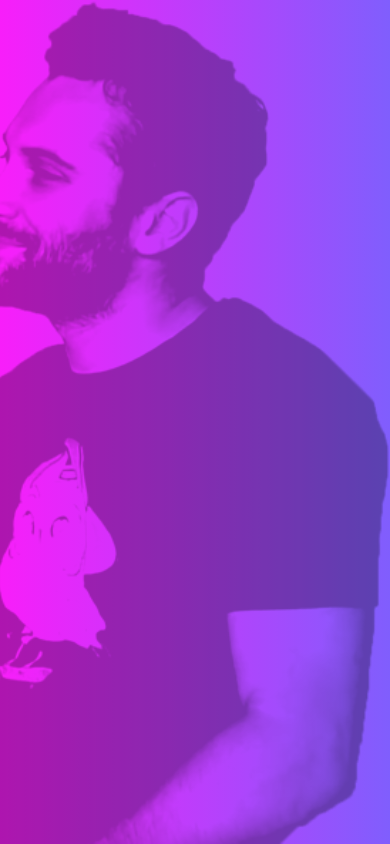
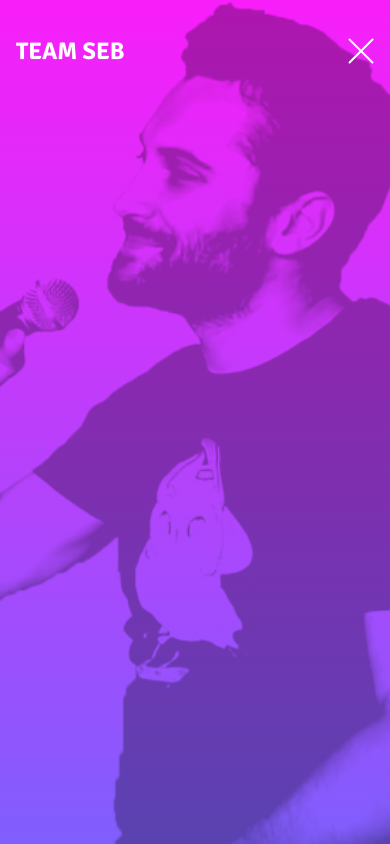
Before and after one commit to batgithub/1HALR-sampler, a website: page dev/index.html in a window 390 px wide. Both pictures are taken after a click on the element "TEAM SEB". Drawn offline with nearby package versions, Linux system fonts and the light colour scheme.

Commit message:
Create animation In and Out for the popUp

```diff
--- a/dev/app.js
+++ b/dev/app.js
@@ -1,2 +1,2 @@
-var teamSeb=$("#teamSeb"),position=teamSeb.position(),width=teamSeb.outerWidth(),height=teamSeb.outerHeight(),margin=teamSeb.css("marginLeft");function loader(){$("button").each(function(){var file=$(this).data("file"),audio='<audio preload="auto" id="'+file+'"><source src="./src/audio/'+file+'.mp3"><span>NaN';$("#"+file),$("#"+file);$(this).append(audio)})}function playSound(id){var audioClick=$("#"+id)[0],duration=1e3*audioClick.duration;audioClick.play(),audioClick.onplaying=function(){$(audioClick).parent().addClass("active")},setTimeout(function(){$(audioClick).parent().removeClass("active")},duration)}console.log(position),console.log(width),console.log(height),console.log(margin),console.log("aaaadazzml"),teamSeb.click(function(){$("#sebPop").css({opacity:"1",height:height,width:width,zIndex:"1000",top:position.top,left:position.left+margin}),$("#sebPop").animate({top:"0",left:"0",width:"100%",height:"100%",opacity:"1"},300)});
+var position,width,height,margin,titlePosition,teamSeb=$("#teamSeb");function loader(){$("button").each(function(){var file=$(this).data("file"),audio='<audio preload="auto" id="'+file+'"><source src="./src/audio/'+file+'.mp3"><span>NaN';$("#"+file),$("#"+file);$(this).append(audio)})}function playSound(id){var audioClick=$("#"+id)[0],duration=1e3*audioClick.duration;audioClick.play(),audioClick.onplaying=function(){$(audioClick).parent().addClass("active")},setTimeout(function(){$(audioClick).parent().removeClass("active")},duration)}teamSeb.click(function(){position=teamSeb.position(),width=teamSeb.outerWidth(),height=teamSeb.outerHeight(),margin=teamSeb.css("marginLeft"),titlePosition=$("#titleSeb").position(),$("#sebPop").css({opacity:"1",height:height,width:width,zIndex:"1000",top:teamSeb.offset().top-$(window).scrollTop(),left:position.left+margin}),$("#titlePop").css({}),$("#sebPop").animate({top:"0",left:"0",width:"100%",height:"100%",opacity:"1"},300)}),$("#closePop").click(function(){console.log("click close"),$("#sebPop").animate({top:teamSeb.offset().top-$(window).scrollTop(),left:position.left+margin,height:height,width:width,zIndex:"-1000"},300),setTimeout(function(){$("#sebPop").css({opacity:"0"})},300)});
 //# sourceMappingURL=app.js.map
--- a/dev/index.html
+++ b/dev/index.html
@@ -13,19 +13,34 @@
       <div class="container">
         <h1 class="title">😻😻😻😻😻😻<br /> 1 heure avant la rupture</h1>
         <p class="sub">Choisi ta team pour t’engueuler!</p>
+        <p class="sub">Choisi ta team pour t’engueuler!</p>
+        <p class="sub">Choisi ta team pour t’engueuler!</p>
+        <p class="sub">Choisi ta team pour t’engueuler!</p>
+        <p class="sub">Choisi ta team pour t’engueuler!</p>
+        <p class="sub">Choisi ta team pour t’engueuler!</p>
+        <p class="sub">Choisi ta team pour t’engueuler!</p>
+        <p class="sub">Choisi ta team pour t’engueuler!</p>
+        <p class="sub">Choisi ta team pour t’engueuler!</p>
+
       </div>
     </header>
     <main>
       <div class="container">
-        <section class="team seb " id="teamSeb">
-          <h2>Team Seb</h2>
+        <section class="team seb bg-seb " id="teamSeb">
+          <h2 class="title white" id="titleSeb">Team Seb</h2>
         </section>
         <section class="team mag" id="teamMag">
-          <h2>Team Mag</h2>
+          <h2 class="title white" id="titleMag">Team Mag</h2>
         </section>
       </div>
     </main>
-    <div class="pop" id="sebPop">
+    <div class="pop bg-seb" id="sebPop">
+      <div class="header">
+        <h2 class="title white" id="titlePop">
+          Team seb
+        </h2>
+        <img src="src/imgs/ico-cross.svg" alt="" id="closePop">
+      </div>
 
     </div>
 
--- a/dev/js/test1.js
+++ b/dev/js/test1.js
@@ -1,23 +1,27 @@
 var teamSeb = $( "#teamSeb" );
-var position = teamSeb.position();
-var width = teamSeb.outerWidth();
-var height = teamSeb.outerHeight();
-var margin = teamSeb.css("marginLeft");
+var position
+var width
+var height
+var margin
+var titlePosition
 
-console.log(position);
-console.log(width);
-console.log(height);
-console.log(margin);
-console.log("aaaadazzml");
 
 teamSeb.click(function(){
+  position = teamSeb.position();
+  width = teamSeb.outerWidth();
+  height = teamSeb.outerHeight();
+  margin = teamSeb.css("marginLeft");
+  titlePosition = $( "#titleSeb" ).position();
+
   $( "#sebPop" ).css({
     opacity:'1',
     height:height,
     width: width,
     zIndex: '1000',
-    top: position.top,
+    top: teamSeb.offset().top - $(window).scrollTop(),
     left: position.left + margin
+  })
+  $( "#titlePop" ).css({
   })
   $( "#sebPop" ).animate({
     top:'0',
@@ -28,6 +32,25 @@ teamSeb.click(function(){
   },300)
 })
 
+$( "#closePop" ).click(function(){
+  console.log("click close");
+  $( "#sebPop" ).animate({
+    top: teamSeb.offset().top - $(window).scrollTop(),
+    left: position.left + margin,
+    height:height,
+    width: width,
+    zIndex:'-1000'
+  },300)
+
+  setTimeout(
+    function()
+    {
+      $( "#sebPop" ).css({
+        opacity:'0'
+      })
+  }, 300);
+
+})
 
 function loader() {
     $("button").each(
--- a/dev/sass/_pop.scss
+++ b/dev/sass/_pop.scss
@@ -1,9 +1,24 @@
 .pop {
   opacity: 0;
-  position: absolute;
-  background: url('src/imgs/teamSeb.png'),linear-gradient( to right,  #F81EFA, #805EFD);
-  background-repeat: no-repeat;
-  background-position: top right;
-  background-size: cover;
-  background-blend-mode: multiply;
+  z-index: -1000;
+  width: 0;
+  height: 0;
+  position: fixed;
+
+
+  .header {
+    position: fixed;
+    display: flex;
+    justify-content: space-between;
+    box-sizing: border-box;
+    width: 100%;
+    padding: 1em;
+    .title {
+
+    }
+    img {
+      cursor: pointer;
+    }
+  }
+
 }
--- a/dev/sass/_teamsMenu.scss
+++ b/dev/sass/_teamsMenu.scss
@@ -1,13 +1,10 @@
 .team {
-  color: white;
-  text-transform: uppercase;
   background-blend-mode: multiply;
   border-radius: $radius;
   width: 50%;
   height: 100%;
 
   &:hover {
-    background-size: contain;
     cursor: pointer;
   }
   @media (max-width: 600px) {
@@ -15,21 +12,29 @@
       width: auto;
   }
 }
-.team.seb {
-  margin: 0 .5em 0 1em;
+
+
+.bg-seb {
+  background-blend-mode: multiply;
   background: url('src/imgs/teamSeb.png'),linear-gradient( to right,  #F81EFA, #805EFD);
   background-repeat: no-repeat;
   background-position: top right;
   background-size: cover;
 
-
   @media (max-width: 600px) {
     /* On mobile */
-    margin: 0 1em .5em 1em;
     background: url('src/imgs/teamSeb.png'),linear-gradient( to bottom,  #F81EFA, #805EFD);
     background-repeat: no-repeat;
     background-position: top center;
     background-size: cover;
+  }
+}
+
+.team.seb {
+  margin: 0 .5em 0 1em;
+  @media (max-width: 600px) {
+    /* On mobile */
+    margin: 0 1em .5em 1em;
   }
 
 }
--- a/dev/sass/layout/_home.scss
+++ b/dev/sass/layout/_home.scss
@@ -1,6 +1,7 @@
 body {
-  height: 100vh;
+
   box-sizing: border-box;
+
 }
 
 header {
--- a/dev/sass/style.scss
+++ b/dev/sass/style.scss
@@ -26,3 +26,9 @@ body {
   font-family: $font;
   box-sizing: border-box;
 }
+
+h2.title.white {
+  color: white;
+  text-transform: uppercase;
+
+}
```
Also changed, not shown: dev/src/imgs/ico-cross.svg (added), dev/style.css, 1 other file.
